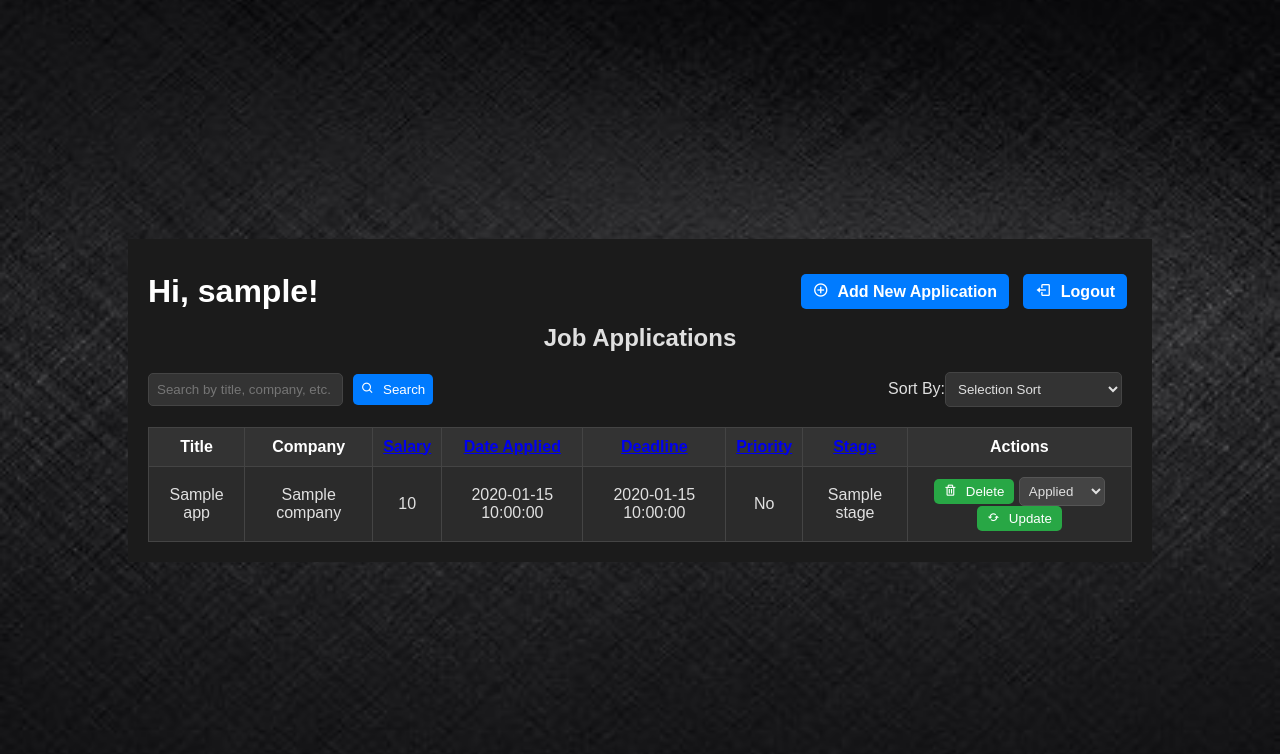
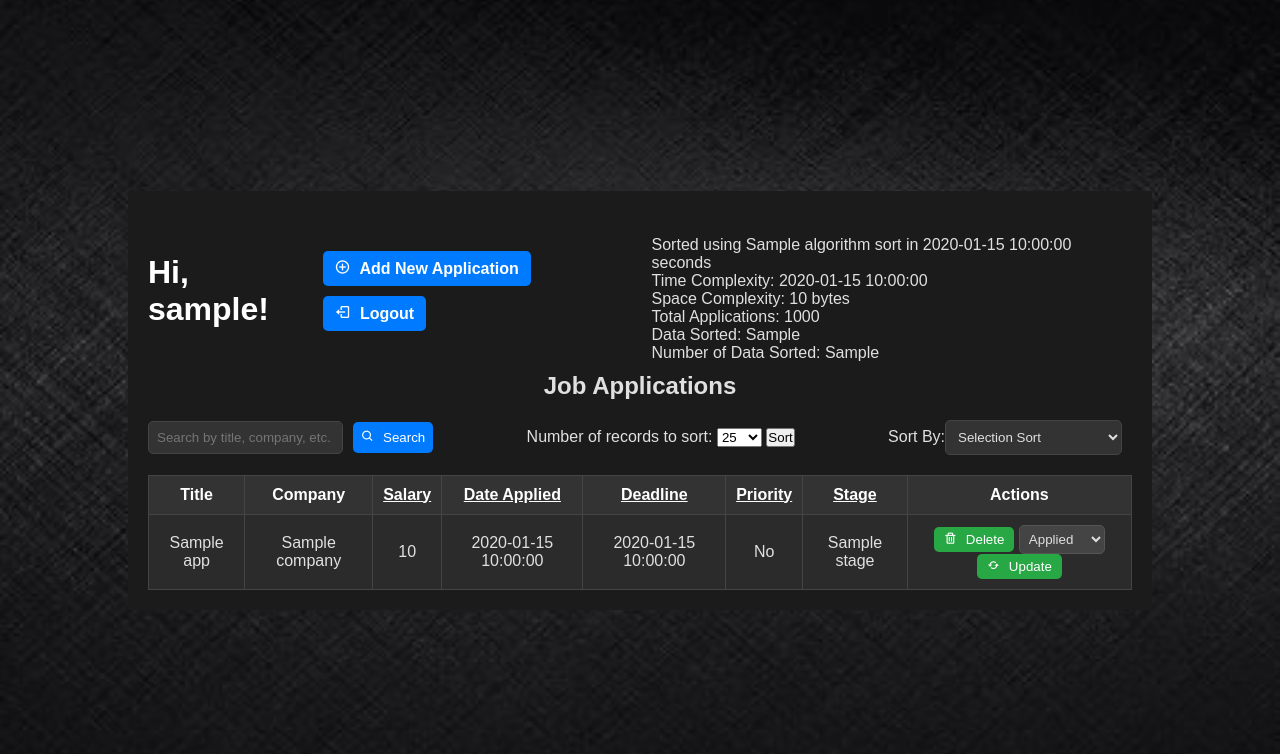
Before and after one commit to rechandayo/TULONG, a Flask app: template templates/index.html in a window 1280 px wide. Shown: the top 754 px of the page. Run offline with Flask 3, Linux system fonts and the light colour scheme; data comes from the database, SQL or seed files in the repository; the template is opened without the code that fills it: most values are stand-ins (such as "Sample title", 1, 10 or a date in 2020).

Commit message:
Add files via upload

```diff
--- a/app.py
+++ b/app.py
@@ -100,7 +100,7 @@ def index():
     applications = conn.execute("SELECT * FROM applications WHERE user_id = ?", (user_id,)).fetchall()
     conn.close()
 
-    return render_template("index.html", applications=applications, username=username, filter_type='salary')
+    return render_template("index.html", applications=applications, username=username, filter_type='salary', )
 
 @app.route("/add", methods=["GET", "POST"])
 @login_required
--- a/random_database.py
+++ b/random_database.py
@@ -5,8 +5,6 @@ from faker import Faker
 
 # Initialize Faker library for realistic random data
 fake = Faker()
-
-
 
 # Database connection
 def get_db_connection():
--- a/templates/index.html
+++ b/templates/index.html
@@ -14,6 +14,16 @@
                 <a href="{{ url_for('add_application') }}" class="add-btn"><i class="bx bx-plus-circle"></i> Add New Application</a>
                 <a href="{{ url_for('logout') }}" class="logout-btn"><i class="bx bx-log-out"></i> Logout</a>
             </div>
+            <div class="complexity">
+          <p>Sorted using {{ algorithm }} sort in {{ elapsed_time_ms}} seconds</p>
+<p>Time Complexity: {{ time_complexity }}</p>
+<p>Space Complexity: {{ space_complexity_bytes }} bytes</p>
+<p>Total Applications: <span id="applicationCount">Loading...</span></p>
+<p>Data Sorted: {{ filter_type }}</p>
+<p>Number of Data Sorted: {{ data_limit }}</p>
+
+
+</div>
 </div>
 
 <h2>Job Applications</h2>
@@ -23,6 +33,21 @@
     <form action="{{ url_for('view_applications', filter_type='date') }}" method="get" class="search-form">
         <input type="text" name="search" placeholder="Search by title, company, etc." value="{{ request.args.get('search', '') }}">
         <button type="submit"><i class="bx bx-search"></i> Search</button>
+            </form>
+
+            <form method="GET" action="{{ url_for('view_applications', filter_type=filter_type) }}">
+                <label for="data_limit">Number of records to sort:</label>
+                <select name="data_limit">
+                    <option value="25">25</option>
+                    <option value="50">50</option>
+                    <option value="100">100</option>
+                    <option value="500">500</option>
+                    <option value="all">All</option>
+                </select>
+
+                <input type="hidden" name="order" value="{{ sort_order }}">
+                <input type="hidden" name="algorithm" value="{{ algorithm }}">
+                <button type="submit">Sort</button>
             </form>
 
             <!-- Sorting Algorithm Selection -->
@@ -41,15 +66,16 @@
         <div id="applications-container">
             <table>
                 <tr>
-                    <th>Title</th>
-                    <th>Company</th>
-                    <th><a href="{{ url_for('view_applications', filter_type='salary', order='asc' if sort_order == 'desc' else 'desc', algorithm=algorithm) }}">Salary</a></th>
-                    <th><a href="{{ url_for('view_applications', filter_type='date', order='asc' if sort_order == 'desc' else 'desc', algorithm=algorithm) }}">Date Applied</a></th>
-                    <th><a href="{{ url_for('view_applications', filter_type='deadline', order='asc' if sort_order == 'desc' else 'desc', algorithm=algorithm) }}">Deadline</a></th>
-                    <th><a href="{{ url_for('view_applications', filter_type='priority', order='asc' if sort_order == 'desc' else 'desc', algorithm=algorithm) }}">Priority</a></th>
-                    <th><a href="{{ url_for('view_applications', filter_type='stage', order='asc' if sort_order == 'desc' else 'desc', algorithm=algorithm) }}">Stage</a></th>
-                    <th>Actions</th>
+                    <th style="color: white;">Title</th>
+                    <th style="color: white;">Company</th>
+                    <th><a href="{{ url_for('view_applications', filter_type='salary', order='asc' if sort_order == 'desc' else 'desc', algorithm=algorithm) }}" style="color: white;">Salary</a></th>
+                    <th><a href="{{ url_for('view_applications', filter_type='date', order='asc' if sort_order == 'desc' else 'desc', algorithm=algorithm) }}" style="color: white;">Date Applied</a></th>
+                    <th><a href="{{ url_for('view_applications', filter_type='deadline', order='asc' if sort_order == 'desc' else 'desc', algorithm=algorithm) }}" style="color: white;">Deadline</a></th>
+                    <th><a href="{{ url_for('view_applications', filter_type='priority', order='asc' if sort_order == 'desc' else 'desc', algorithm=algorithm) }}" style="color: white;">Priority</a></th>
+                    <th><a href="{{ url_for('view_applications', filter_type='stage', order='asc' if sort_order == 'desc' else 'desc', algorithm=algorithm) }}" style="color: white;">Stage</a></th>
+                    <th style="color: white;">Actions</th>
                 </tr>
+
                 {% for app in applications %}
                 <tr>
                     <td>{{ app['title'] }}</td>
@@ -78,6 +104,19 @@
             </table>
         </div>
 
+
+        <script>
+        fetch('/api/application_count')
+            .then(response => response.json())
+            .then(data => {
+                document.getElementById('applicationCount').textContent = data.application_count;
+            })
+            .catch(error => {
+                console.error('Error fetching application count:', error);
+                document.getElementById('applicationCount').textContent = 'Error';
+            });
+        </script>
+
         <!-- Complexity Display -->
 
     </div>
```
Lines whose indentation alone changed are shown as unchanged.
